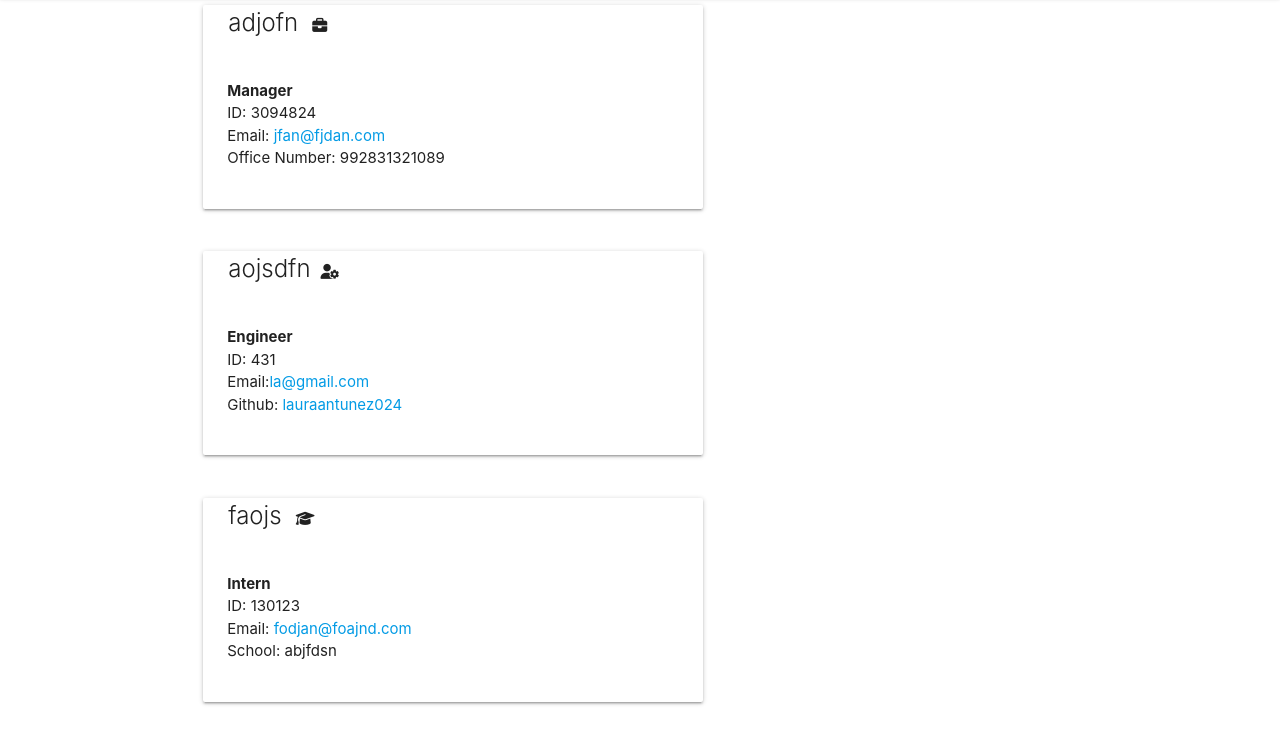
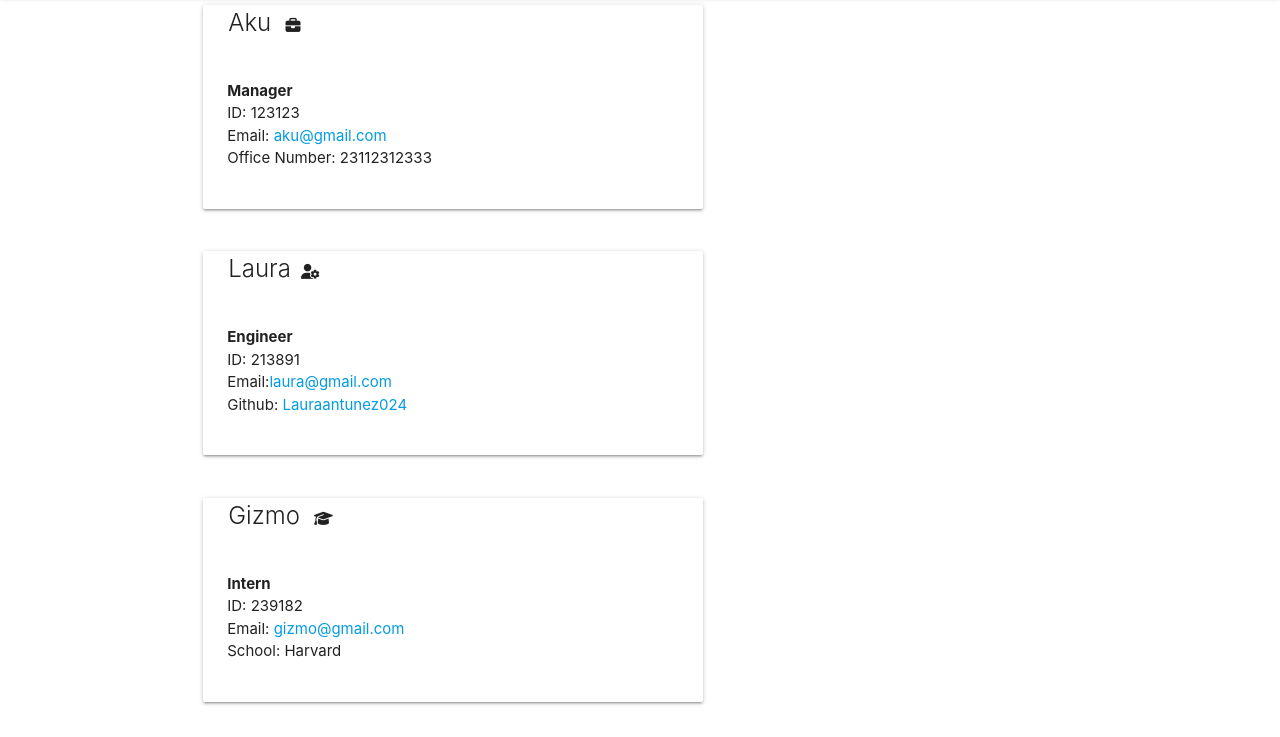
Before and after one commit to lauraantunez024/Team-Buider, a website: page dist/yourteam.html in a window 1280 px wide. Shown: the part 67-804 px from the top of the page. Drawn offline with nearby package versions, Linux system fonts and the light colour scheme.

Commit message:
add readme

```diff
--- a/dist/yourteam.html
+++ b/dist/yourteam.html
@@ -46,13 +46,13 @@
     <div class="row">
     <div class="col s12 m7">
       <div class="card">
-          <span class="card-title">adjofn</span> <i class="fa-solid fa-briefcase"></i>
+          <span class="card-title">Aku</span> <i class="fa-solid fa-briefcase"></i>
         <div class="card-content">
           <ul>
           <li class="role"> Manager </li>
-          <li>ID: 3094824 </li>
-          <li>Email: <a href "mailto:jfan@fjdan.com>jfan@fjdan.com</a></li>
-          <li>Office Number: 992831321089 </li>
+          <li>ID: 123123 </li>
+          <li>Email: <a href "mailto:aku@gmail.com>aku@gmail.com</a></li>
+          <li>Office Number: 23112312333 </li>
           </ul>
         </div>
       </div>
@@ -63,13 +63,13 @@
     <div class="row">
     <div class="col s12 m7">
       <div class="card">
-          <span class="card-title">aojsdfn</span><i class="fa-solid fa-user-gear"></i>
+          <span class="card-title">Laura</span><i class="fa-solid fa-user-gear"></i>
         <div class="card-content">
           <ul>
           <li class="role"> Engineer </li>
-          <li>ID: 431 </li>
-          <li>Email:<a href "mailto:la@gmail.com>la@gmail.com</a></li>
-          <li>Github: <a href=".././github.com/lauraantunez024"> lauraantunez024 </a></li>
+          <li>ID: 213891 </li>
+          <li>Email:<a href "mailto:laura@gmail.com>laura@gmail.com</a></li>
+          <li>Github: <a href="github.com/Lauraantunez024"> Lauraantunez024 </a></li>
           </ul>
         </div>
       </div>
@@ -80,13 +80,13 @@
     <div class="row">
     <div class="col s12 m7">
       <div class="card">
-          <span class="card-title">faojs</span> <i class="fa-solid fa-graduation-cap"></i>
+          <span class="card-title">Gizmo</span> <i class="fa-solid fa-graduation-cap"></i>
         <div class="card-content">
           <ul>
           <li class="role"> Intern </li>
-          <li>ID: 130123 </li>
-          <li>Email: <a href="mailto:fodjan@foajnd.com">fodjan@foajnd.com </a></li>
-          <li>School: abjfdsn </li>
+          <li>ID: 239182 </li>
+          <li>Email: <a href="mailto:gizmo@gmail.com">gizmo@gmail.com </a></li>
+          <li>School: Harvard </li>
 
           </ul>
         </div>
```
Also changed, not shown: README.md, src/image1.png (added), 1 other file.
